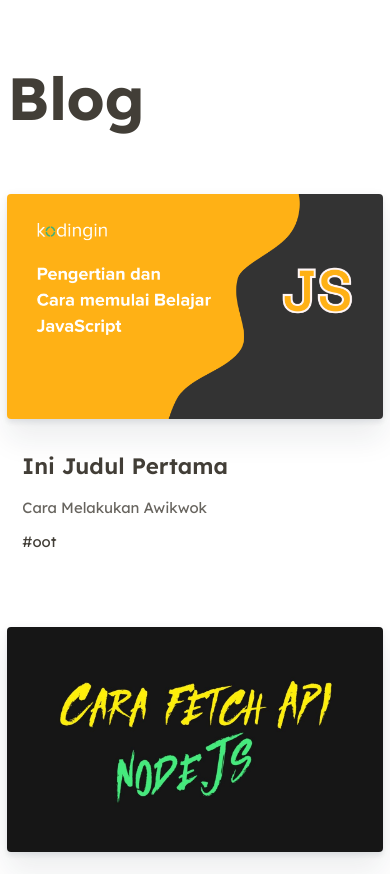
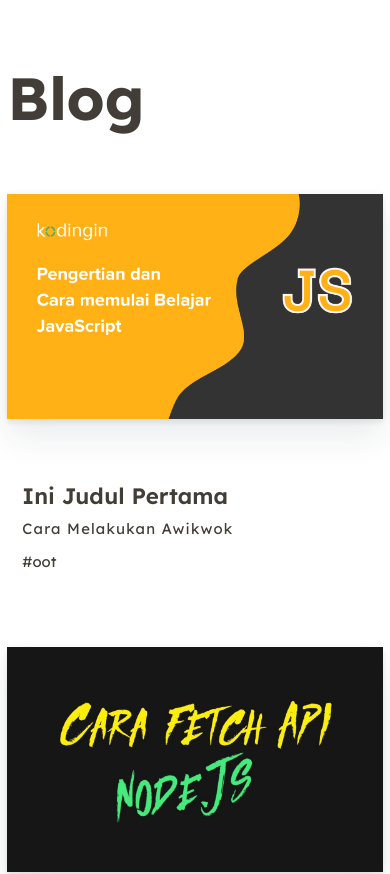
Before and after one commit to tarsisius/nextjs-static-blog, a Next.js app: page / in a window 390 px wide. Shown: the top 874 px of the page. Built offline with nearby package versions, Linux system fonts and the light colour scheme.

Commit message:
Update Minor

```diff
--- a/styles/modules/box.module.css
+++ b/styles/modules/box.module.css
@@ -6,10 +6,10 @@
 
 .box {
   position: relative;
-  display: flex;
-  flex-direction: row;
-  height: 100%;
-  width: 100%;
+  align-items: center;
+  display: grid;
+  grid-template-columns: auto 1fr;
+  grid-gap: 2em;
   transition: all 0.3s ease;
   transition: transform 80ms ease-in-out;
   animation: fade-in 0.4s cubic-bezier(0.75, -0.5, 0, 1.75) 100ms backwards;
@@ -21,21 +21,20 @@
 }
 
 .image {
-  width: 30%;
+  width: 15em;
   position: relative;
+  display: inline-block;
+  vertical-align: top;
+  box-shadow: 0 4px 4px rgb(20 40 50 / 5%), 0 1px 10px rgb(20 40 50 / 5%),
+    0 20px 30px rgb(20 40 50 / 8%);
 }
 
 .image span {
   position: unset !important;
   aspect-ratio: 5/3;
   width: 100%;
-  border: 1px solid #cfe6e6;
-  border-radius: 4px;
-  overflow: hidden;
-  box-shadow: 0 4px 4px rgb(20 40 50 / 5%), 0 1px 10px rgb(20 40 50 / 5%), 0 20px 30px rgb(20 40 50 / 8%);
 }
-
- .real {
+.real {
   object-fit: cover;
   width: 100% !important;
   position: relative !important;
@@ -43,12 +42,8 @@
   background: #333;
   cursor: pointer;
 }
-
 .content {
   color: var(--text);
-  padding: 0 2em;
-  height: 100%;
-  width: 70%;
 }
 .heading {
   cursor: pointer;
@@ -62,23 +57,24 @@
 }
 
 .excerpt {
-  margin: 0.8em 0;
-  opacity: 0.8;
-  line-height: 1.6;
+  letter-spacing: 1.2px;
+  line-height: 30px;
   -webkit-line-clamp: 2;
   -webkit-box-orient: vertical;
   overflow: hidden;
   text-overflow: ellipsis;
   display: -webkit-box;
 }
-@media only screen and (max-width: 480px) {
-  .box{
-    flex-direction: column;
+@media (max-width: 768px) {
+  .box {
+    grid-template-columns: 1fr;
+    margin-bottom: 4em;
+    padding: 0;
   }
-  .image,.content {
+  .image{
     width: 100%;
   }
-  .content{
+  .content {
     padding: 1em;
     margin-top: 1em;
   }
--- a/styles/modules/category.module.css
+++ b/styles/modules/category.module.css
@@ -5,6 +5,7 @@
 */
 .category {
   display: flex;
+  margin-top: 0.5em;
 }
 .child {
   display: inline-flex;
--- a/styles/modules/page.module.css
+++ b/styles/modules/page.module.css
@@ -23,10 +23,8 @@
   width: 100%;
   margin-bottom: 2em;
   position: relative;
-  border: 1px solid #cfe6e6;
-  border-radius: 4px;
-  overflow: hidden;
-  box-shadow: 0 4px 4px rgb(20 40 50 / 5%), 0 1px 10px rgb(20 40 50 / 5%), 0 20px 30px rgb(20 40 50 / 8%);
+  box-shadow: 0 4px 4px rgb(20 40 50 / 5%), 0 1px 10px rgb(20 40 50 / 5%),
+    0 20px 30px rgb(20 40 50 / 8%);
 }
 
 .detail__image span {
@@ -54,4 +52,6 @@
   line-height: 2;
   text-align: justify;
   overflow: hidden;
+  letter-spacing: 1.2px;
+  line-height: 30px;
 }
```
